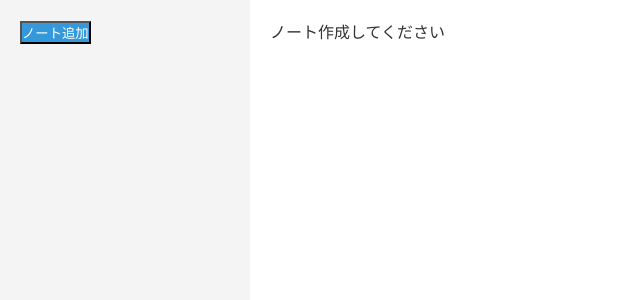
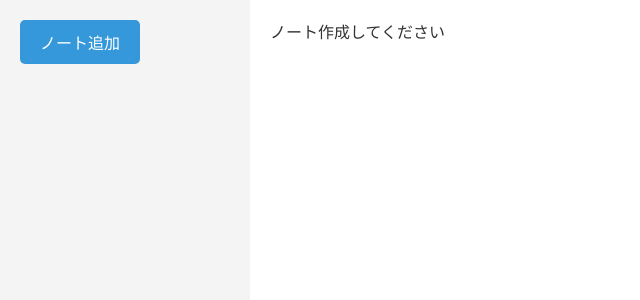
Before and after one commit to mgen084-pixel/memo-app, a React (Create React App) app: page / in a window 1280 px wide. Shown: the top 300 px of the page, without its empty margins (0-640 px from the left). Built offline with nearby package versions, Linux system fonts and the light colour scheme.

Commit message:
4th commit

```diff
--- a/src/App.css
+++ b/src/App.css
@@ -52,7 +52,7 @@ body {
   margin-right: 8px;
   flex-shrink: 0;
   background-color: #ff6b6b;
-  color: (white);
+  color: white;
   border: none;
   border-radius: 5px;
 }
@@ -103,7 +103,8 @@ button:hover {
   opacity: 0.8;
 }
 
-ボタンボタン */ button {
+/* ボタン */
+button {
   padding: 10px 20px;
   border: none;
   border-radius: 5px;
```
